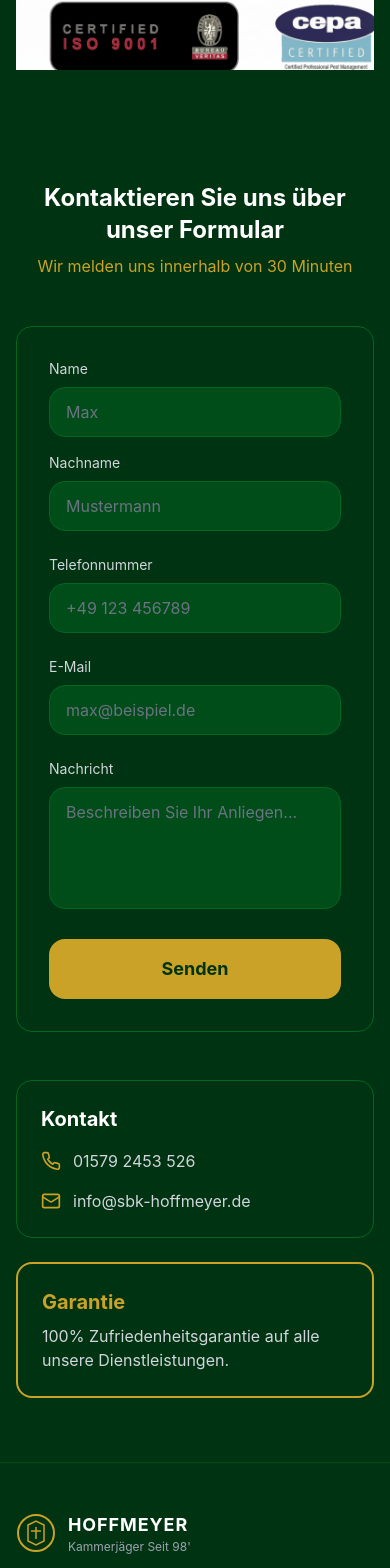
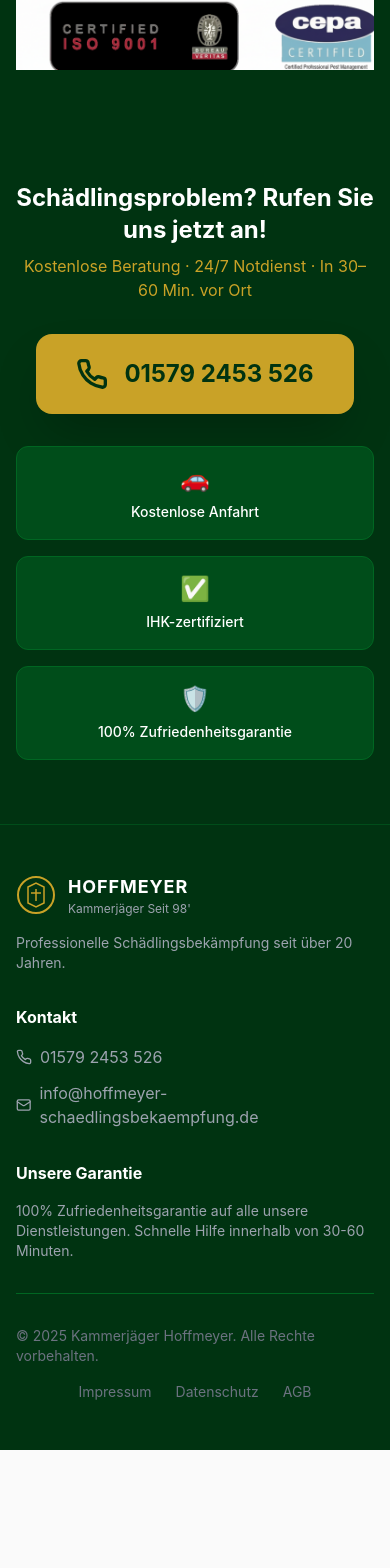
Before and after one commit to Ivars-1994/Hoffmeyer, a React (Vite) app: page /lp in a window 390 px wide. Shown: the part 6675-8243 px from the top of the page. After the commit the page ends 8125 px from the top, so only its background shows below. Built offline with nearby package versions, Linux system fonts and the light colour scheme.

Commit message:
Simplified CTA to calls only
Co-authored-by: Ivars-1994 <232948048+Ivars-1994@users.noreply.github.com>

```diff
--- a/src/components/hartmann/HartmannContact.tsx
+++ b/src/components/hartmann/HartmannContact.tsx
@@ -1,158 +1,46 @@
-import { useState } from 'react';
-import { Phone, Mail } from 'lucide-react';
-import { toast } from "sonner";
+import { Phone } from 'lucide-react';
+
+const PHONE_NUMBER = "+4915792453526";
 
 const HartmannContact = () => {
-  const [formData, setFormData] = useState({
-    firstName: '',
-    lastName: '',
-    phone: '',
-    email: '',
-    message: ''
-  });
-  const [isSubmitting, setIsSubmitting] = useState(false);
-
-  const handleSubmit = async (e: React.FormEvent) => {
-    e.preventDefault();
-    setIsSubmitting(true);
-
-    try {
-      const response = await fetch("https://formspree.io/f/mnjbnqqq", {
-        method: "POST",
-        headers: {
-          "Accept": "application/json",
-          "Content-Type": "application/json",
-        },
-        body: JSON.stringify({
-          name: `${formData.firstName} ${formData.lastName}`.trim(),
-          email: formData.email,
-          phone: formData.phone,
-          message: formData.message,
-        }),
+  const handlePhoneClick = () => {
+    if (typeof window !== 'undefined' && window.gtag) {
+      window.gtag('event', 'conversion', {
+        'send_to': 'AW-16772701268/8sOcCOaZk-QZEJHsmuI-',
+        'value': 1.0,
+        'currency': 'EUR'
       });
-
-      if (response.ok) {
-        toast.success("Ihre Anfrage wurde erfolgreich gesendet!");
-        setFormData({ firstName: '', lastName: '', phone: '', email: '', message: '' });
-      } else {
-        toast.error("Ein Fehler ist aufgetreten. Bitte versuchen Sie es später erneut.");
-      }
-    } catch (error) {
-      toast.error("Ein Fehler ist aufgetreten. Bitte versuchen Sie es später erneut.");
-    } finally {
-      setIsSubmitting(false);
     }
   };
 
   return (
     <section id="kontakt" className="bg-[#003311] py-16 px-4 md:px-8">
-      <div className="max-w-7xl mx-auto">
-        <div className="text-center mb-12">
-          <h2 className="text-2xl md:text-3xl font-bold text-white mb-2">
-            Kontaktieren Sie uns über unser Formular
-          </h2>
-          <p className="text-[#c9a227]">Wir melden uns innerhalb von 30 Minuten</p>
-        </div>
+      <div className="max-w-3xl mx-auto text-center">
+        <h2 className="text-2xl md:text-3xl font-bold text-white mb-2">
+          Schädlingsproblem? Rufen Sie uns jetzt an!
+        </h2>
+        <p className="text-[#c9a227] mb-8">Kostenlose Beratung · 24/7 Notdienst · In 30–60 Min. vor Ort</p>
 
-        <div className="grid lg:grid-cols-2 gap-12">
-          {/* Form */}
-          <div className="bg-[#003311] border border-[#006622] rounded-2xl p-8">
-            <form onSubmit={handleSubmit} className="space-y-6">
-              <div className="grid sm:grid-cols-2 gap-4">
-                <div>
-                  <label className="block text-gray-300 text-sm mb-2">Name</label>
-                  <input
-                    type="text"
-                    value={formData.firstName}
-                    onChange={(e) => setFormData({ ...formData, firstName: e.target.value })}
-                    className="w-full bg-[#004d1a] border border-[#006622] rounded-lg px-4 py-3 text-white placeholder-gray-500 focus:border-[#c9a227] focus:outline-none transition-colors"
-                    placeholder="Max"
-                    required
-                  />
-                </div>
-                <div>
-                  <label className="block text-gray-300 text-sm mb-2">Nachname</label>
-                  <input
-                    type="text"
-                    value={formData.lastName}
-                    onChange={(e) => setFormData({ ...formData, lastName: e.target.value })}
-                    className="w-full bg-[#004d1a] border border-[#006622] rounded-lg px-4 py-3 text-white placeholder-gray-500 focus:border-[#c9a227] focus:outline-none transition-colors"
-                    placeholder="Mustermann"
-                    required
-                  />
-                </div>
-              </div>
-              <div>
-                <label className="block text-gray-300 text-sm mb-2">Telefonnummer</label>
-                <input
-                  type="tel"
-                  value={formData.phone}
-                  onChange={(e) => setFormData({ ...formData, phone: e.target.value })}
-                  className="w-full bg-[#004d1a] border border-[#006622] rounded-lg px-4 py-3 text-white placeholder-gray-500 focus:border-[#c9a227] focus:outline-none transition-colors"
-                  placeholder="+49 123 456789"
-                  required
-                />
-              </div>
-              <div>
-                <label className="block text-gray-300 text-sm mb-2">E-Mail</label>
-                <input
-                  type="email"
-                  value={formData.email}
-                  onChange={(e) => setFormData({ ...formData, email: e.target.value })}
-                  className="w-full bg-[#004d1a] border border-[#006622] rounded-lg px-4 py-3 text-white placeholder-gray-500 focus:border-[#c9a227] focus:outline-none transition-colors"
-                  placeholder="max@beispiel.de"
-                  required
-                />
-              </div>
-              <div>
-                <label className="block text-gray-300 text-sm mb-2">Nachricht</label>
-                <textarea
-                  value={formData.message}
-                  onChange={(e) => setFormData({ ...formData, message: e.target.value })}
-                  rows={4}
-                  className="w-full bg-[#004d1a] border border-[#006622] rounded-lg px-4 py-3 text-white placeholder-gray-500 focus:border-[#c9a227] focus:outline-none transition-colors resize-none"
-                  placeholder="Beschreiben Sie Ihr Anliegen..."
-                  required
-                />
-              </div>
-              <button
-                type="submit"
-                disabled={isSubmitting}
-                className="w-full bg-[#c9a227] text-[#003311] px-8 py-4 rounded-lg font-bold text-lg hover:bg-[#d4b13a] transition-colors disabled:opacity-50"
-              >
-                {isSubmitting ? "Wird gesendet..." : "Senden"}
-              </button>
-            </form>
-          </div>
+        <a
+          href={`tel:${PHONE_NUMBER}`}
+          onClick={handlePhoneClick}
+          className="inline-flex items-center gap-4 bg-[#c9a227] text-[#003311] px-10 py-6 rounded-2xl font-bold text-2xl md:text-3xl hover:bg-[#d4b13a] transition-all shadow-2xl hover:scale-[1.03]"
+        >
+          <Phone className="w-8 h-8 md:w-10 md:h-10" strokeWidth={2.5} />
+          01579 2453 526
+        </a>
 
-          {/* Contact Info */}
-          <div className="space-y-6">
-            <div className="bg-[#003311] border border-[#006622] rounded-2xl p-6 space-y-4">
-              <h3 className="text-xl font-bold text-white mb-4">Kontakt</h3>
-              <a
-                href="tel:015792453526"
-                className="flex items-center gap-3 text-gray-300 hover:text-[#c9a227] transition-colors"
-              >
-                <Phone className="w-5 h-5 text-[#c9a227]" />
-                <span>01579 2453 526</span>
-              </a>
-              <a
-                href="mailto:info@sbk-hoffmeyer.de"
-                className="flex items-center gap-3 text-gray-300 hover:text-[#c9a227] transition-colors"
-              >
-                <Mail className="w-5 h-5 text-[#c9a227]" />
-                <span>info@sbk-hoffmeyer.de</span>
-              </a>
+        <div className="mt-8 grid sm:grid-cols-3 gap-4">
+          {[
+            { label: 'Kostenlose Anfahrt', icon: '🚗' },
+            { label: 'IHK-zertifiziert', icon: '✅' },
+            { label: '100% Zufriedenheitsgarantie', icon: '🛡️' },
+          ].map((item) => (
+            <div key={item.label} className="bg-[#004d1a] border border-[#006622] rounded-xl p-4 text-white">
+              <span className="text-2xl mb-1 block">{item.icon}</span>
+              <span className="text-sm font-medium">{item.label}</span>
             </div>
-
-            {/* Guarantee */}
-            <div className="bg-[#003311] border-2 border-[#c9a227] rounded-2xl p-6">
-              <h3 className="text-xl font-bold text-[#c9a227] mb-2">Garantie</h3>
-              <p className="text-gray-300">
-                100% Zufriedenheitsgarantie auf alle unsere Dienstleistungen.
-              </p>
-            </div>
-          </div>
+          ))}
         </div>
       </div>
     </section>
--- a/src/components/home/HeroContent.tsx
+++ b/src/components/home/HeroContent.tsx
@@ -1,7 +1,7 @@
 import React from 'react';
 import { Calendar, Star } from 'lucide-react';
 import PhoneButton from '../ui/PhoneButton';
-import WhatsAppButton from '../ui/WhatsAppButton';
+
 import Logo from '../ui/Logo';
 import MoneyBackBadge from '../ui/MoneyBackBadge';
 import EmergencyWaspBadge from '../ui/EmergencyWaspBadge';
@@ -76,9 +76,6 @@ const HeroContent = ({
             <PhoneButton phoneNumber={PHONE_NUMBER} size="default" className="bg-[#DC2626] hover:bg-[#B91C1C] text-white text-lg font-bold py-4 px-8 shadow-xl mobile-button-boost animate-pulse-subtle" linkText="JETZT ANRUFEN" />
           </div>
 
-          <div>
-            <WhatsAppButton phoneNumber={PHONE_NUMBER} size="default" className="bg-green-600 hover:bg-green-700 text-base py-3 shadow-lg mobile-button-boost" />
-          </div>
         </div>
 
         <div className="flex justify-center md:justify-start">
--- a/src/pages/CityPage.tsx
+++ b/src/pages/CityPage.tsx
@@ -8,7 +8,7 @@ import Certifications from '../components/home/Certifications';
 import Reviews from '../components/home/Reviews';
 import Contact from '../components/home/Contact';
 import PhoneButton from '../components/ui/PhoneButton';
-import WhatsAppButton from '../components/ui/WhatsAppButton';
+
 import PaymentOptions from '../components/home/PaymentOptions';
 import { Helmet } from 'react-helmet-async';
 import SectionCTA from '../components/ui/SectionCTA';
@@ -183,7 +183,6 @@ const cityList = [
         <Footer />
 
         <PhoneButton phoneNumber={PHONE_NUMBER} variant="fixed" />
-        <WhatsAppButton phoneNumber={PHONE_NUMBER} variant="fixed" />
       </div>
     </>
   );
--- a/src/pages/EssenPage.tsx
+++ b/src/pages/EssenPage.tsx
@@ -1,7 +1,7 @@
 import Navbar from '../components/layout/Navbar';
 import Footer from '../components/layout/Footer';
 import PhoneButton from '../components/ui/PhoneButton';
-import WhatsAppButton from '../components/ui/WhatsAppButton';
+
 import { Helmet } from 'react-helmet-async';
 import { Phone, Clock, Shield, MapPin, CheckCircle, Star, Award, Users, Truck, BadgeCheck } from 'lucide-react';
 import { Accordion, AccordionContent, AccordionItem, AccordionTrigger } from '@/components/ui/accordion';
```
